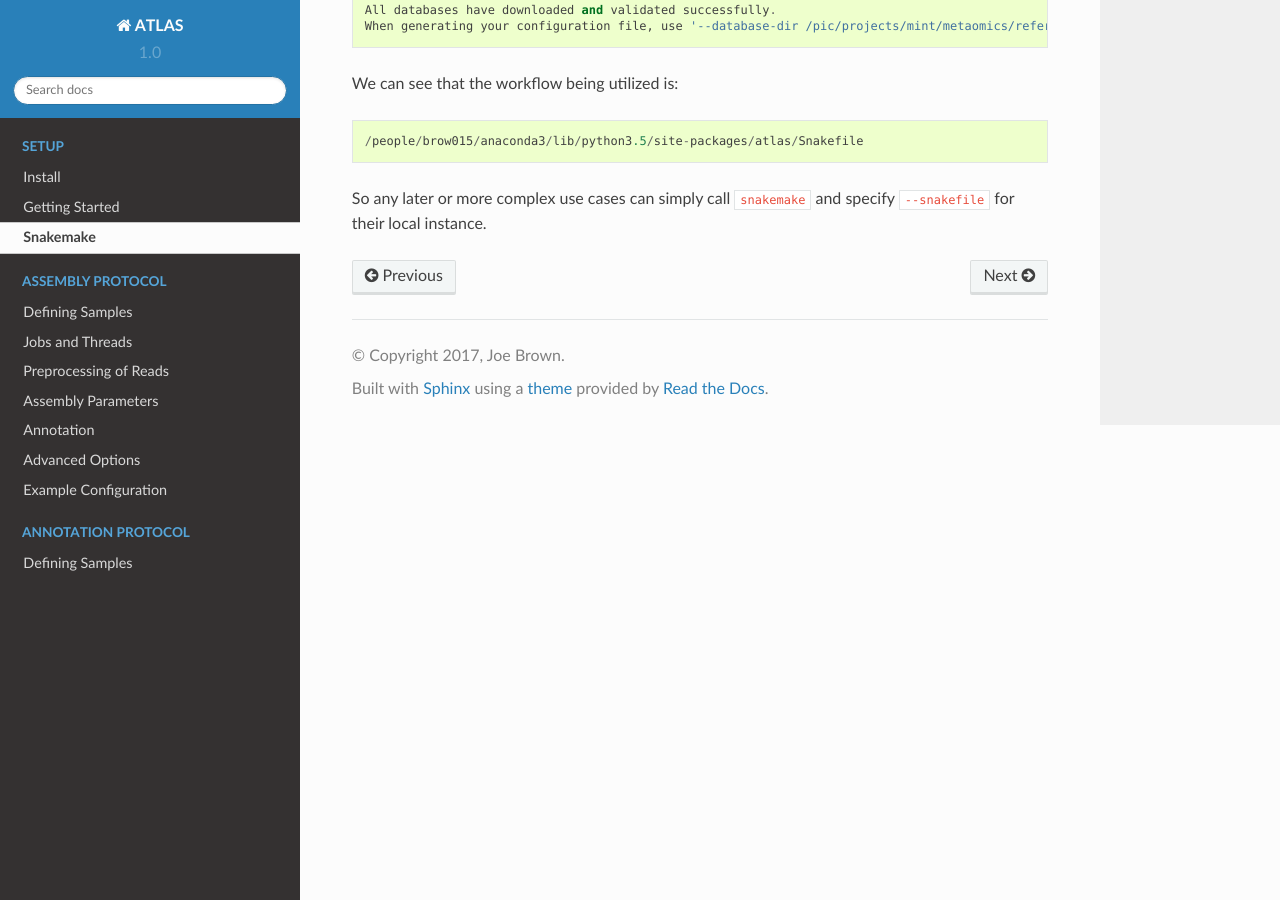
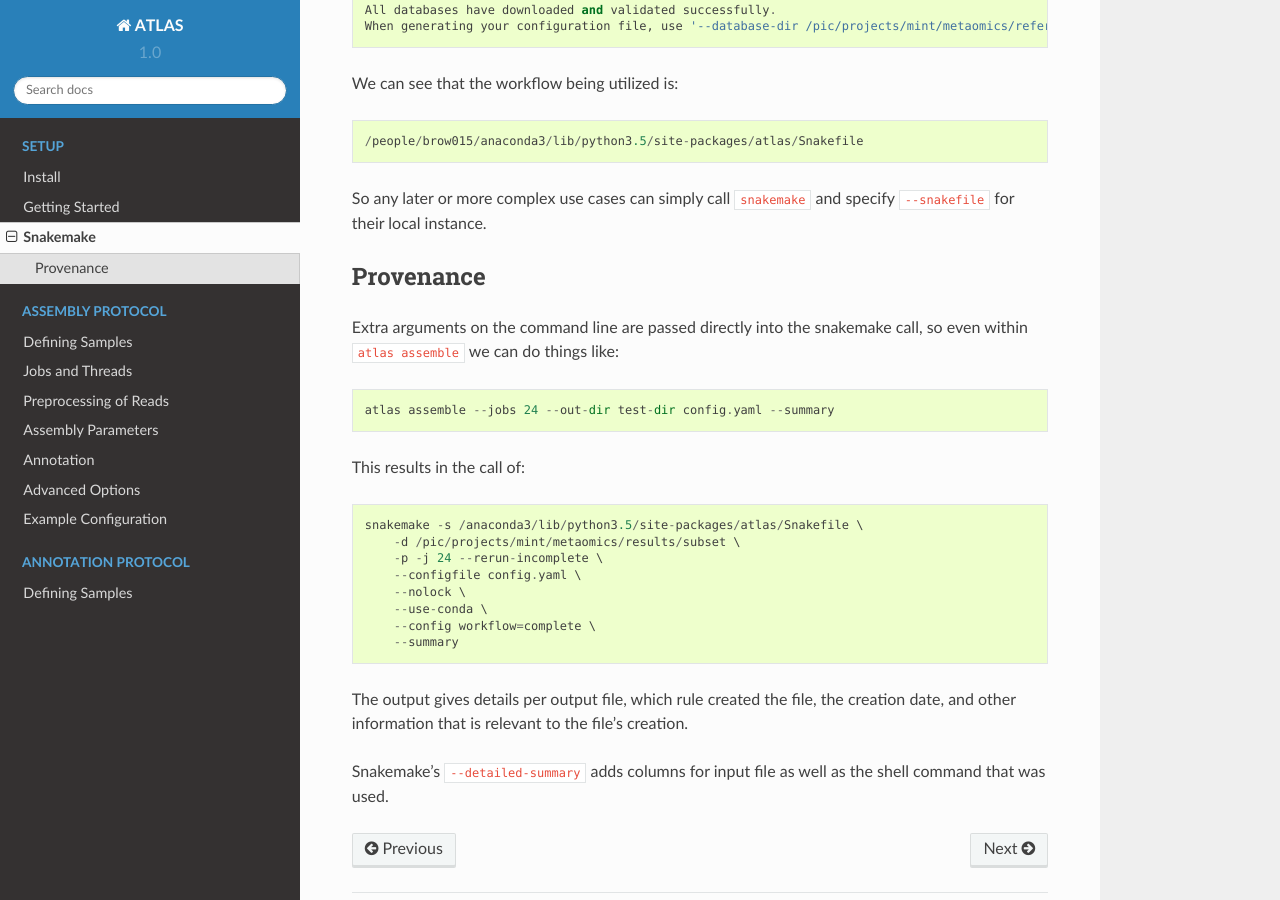
Before and after one commit to metagenome-atlas/atlas, a Sphinx documentation site: the page built from docs/setup/snakemake.rst, in a window 1280 px wide and 900 px high, scrolled down 851 px. Built offline with Sphinx 7.4.7 and the Read the Docs theme 2.0.0, drawn with Linux system fonts in a browser that asks for light colours.

Commit message:
adds notes on provenance

```diff
--- a/docs/setup/snakemake.rst
+++ b/docs/setup/snakemake.rst
@@ -46,3 +46,29 @@ We can see that the workflow being utilized is::
 
 So any later or more complex use cases can simply call ``snakemake`` and
 specify ``--snakefile`` for their local instance.
+
+
+Provenance
+----------
+
+Extra arguments on the command line are passed directly into the snakemake
+call, so even within ``atlas assemble`` we can do things like::
+
+    atlas assemble --jobs 24 --out-dir test-dir config.yaml --summary
+
+This results in the call of::
+
+    snakemake -s /anaconda3/lib/python3.5/site-packages/atlas/Snakefile \
+        -d /pic/projects/mint/metaomics/results/subset \
+        -p -j 24 --rerun-incomplete \
+        --configfile config.yaml \
+        --nolock \
+        --use-conda \
+        --config workflow=complete \
+        --summary
+
+The output gives details per output file, which rule created the file, the
+creation date, and other information that is relevant to the file's creation.
+
+Snakemake's ``--detailed-summary`` adds columns for input file as well as the
+shell command that was used.
```
